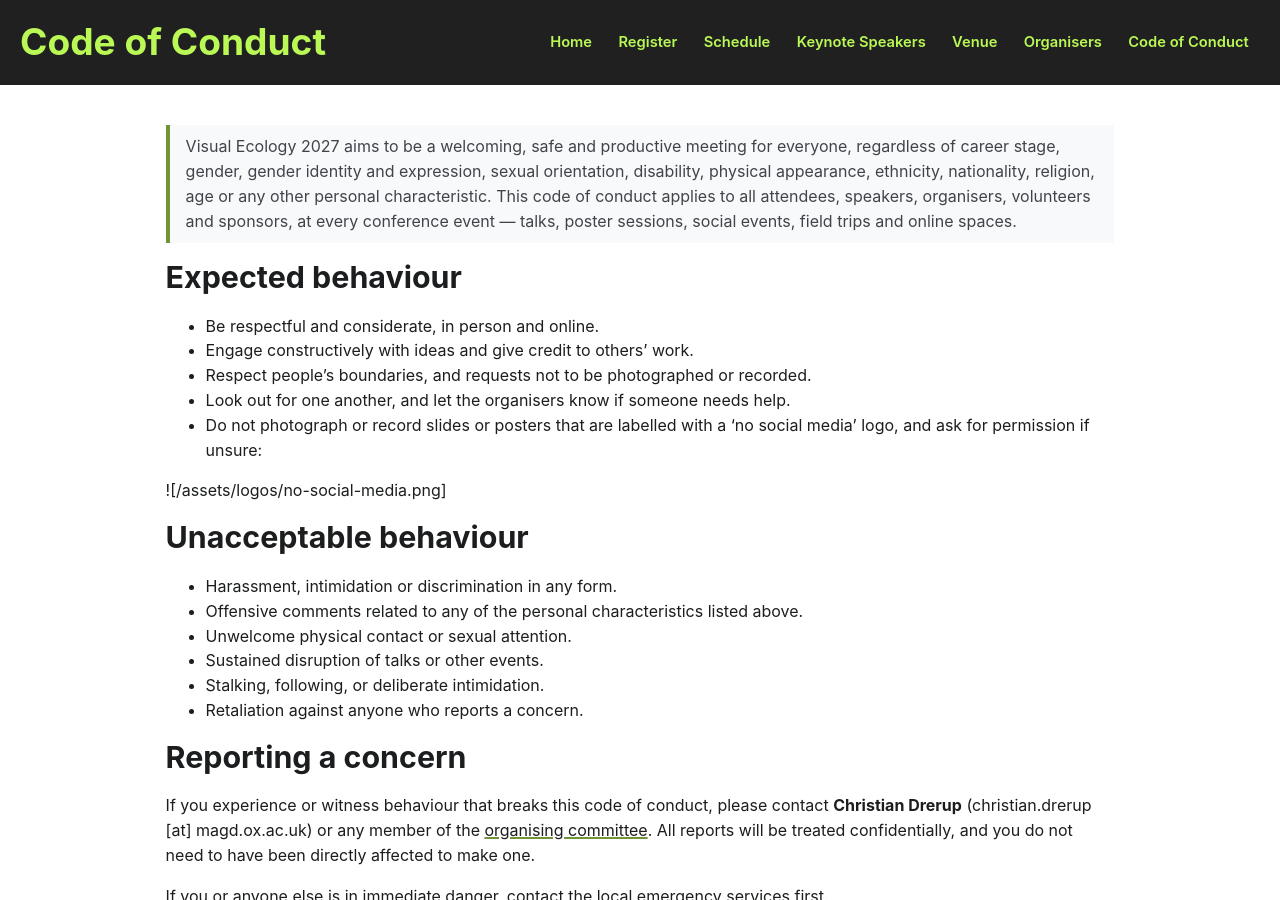
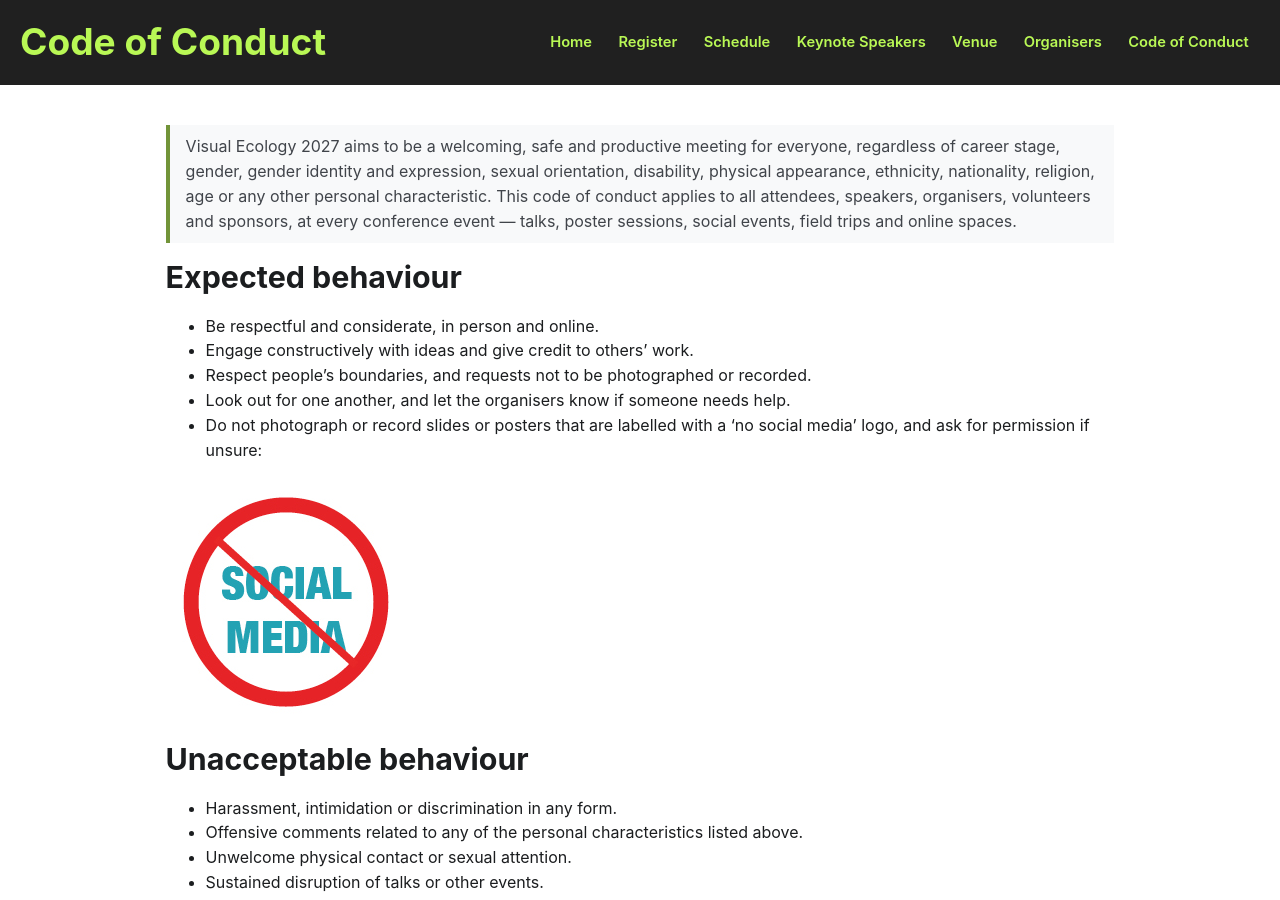
Before and after one commit to troscianko/visual-ecology, a Jekyll site: the page built from _pages/code-of-conduct.md, in a window 1280 px wide and 900 px high. Built offline with Jekyll 4.4.1, drawn with Linux system fonts in a browser that asks for light colours.

Commit message:
Update code-of-conduct.md

```diff
--- a/_pages/code-of-conduct.md
+++ b/_pages/code-of-conduct.md
@@ -20,7 +20,7 @@ excerpt: "Our commitment to a welcoming, safe and inclusive conference."
 - Look out for one another, and let the organisers know if someone needs help.
 - Do not photograph or record slides or posters that are labelled with a 'no social media' logo, and ask for permission if unsure:
 
-![/assets/logos/no-social-media.png]
+![No social media](/assets/logos/no-social-media.png)
 
 ## Unacceptable behaviour
 
```
